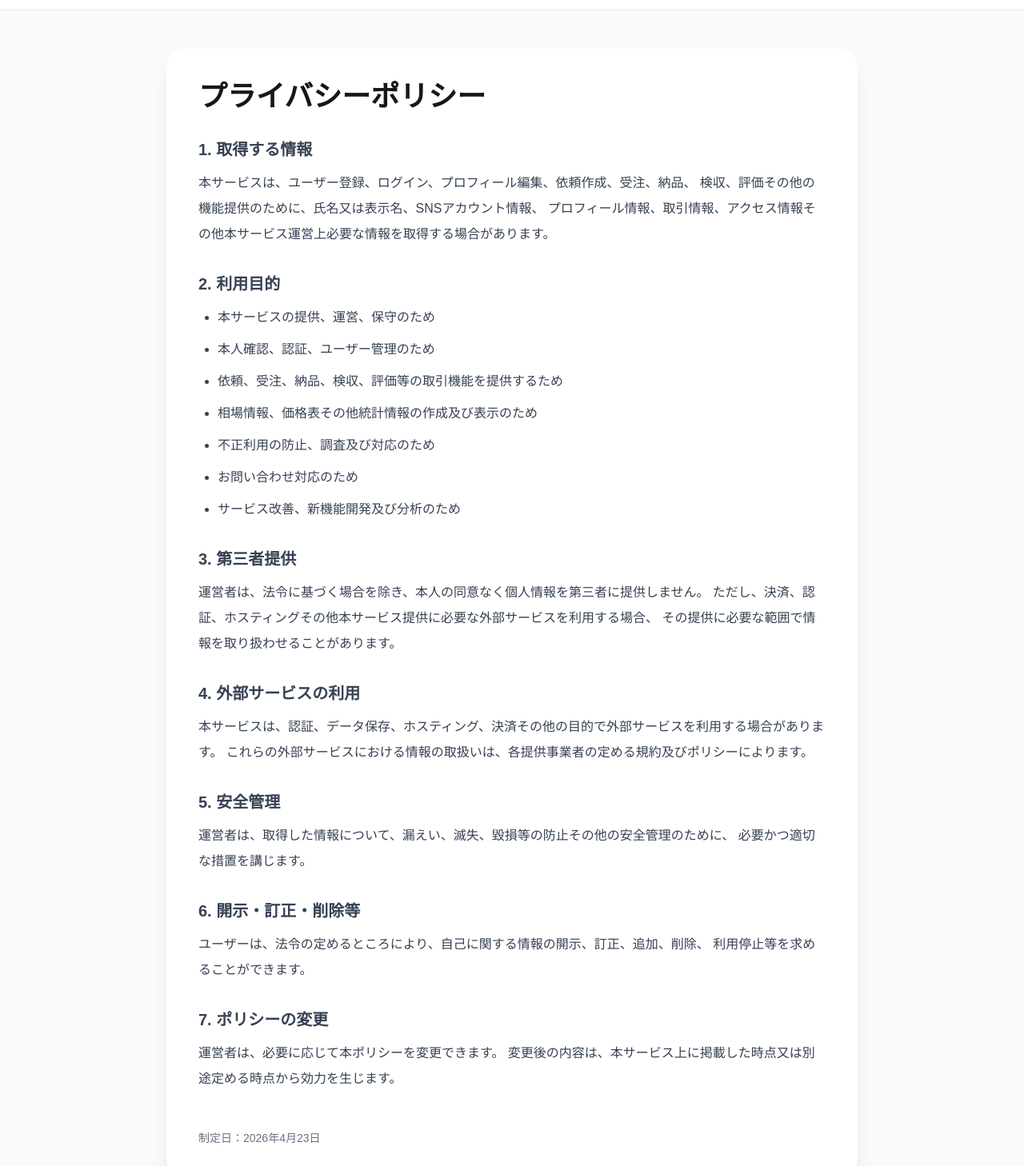
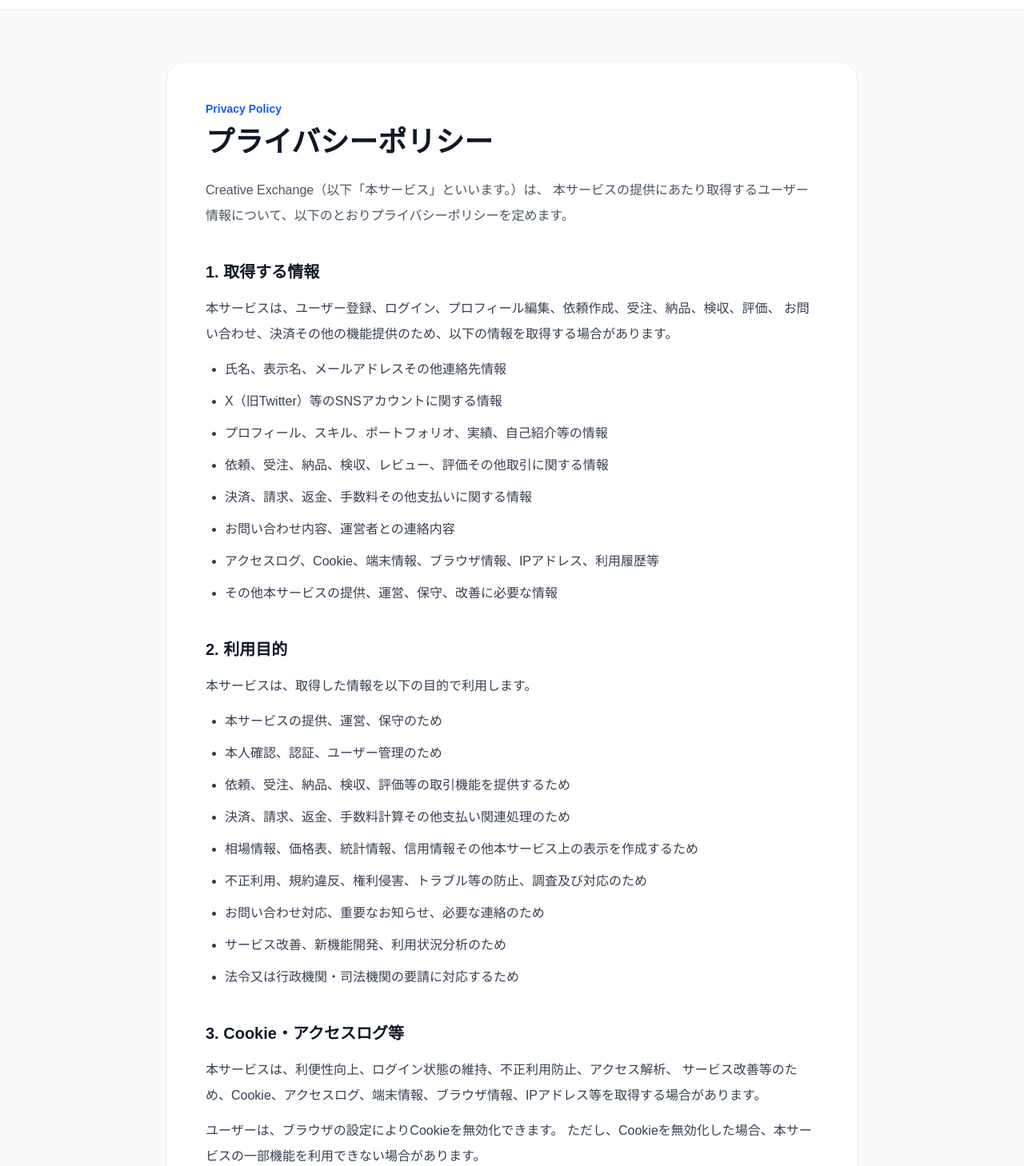
Before and after one commit to TAIGA-SAKONOE/creative-exchange, a Next.js app in the folder creative-exchange/: page /privacy in a window 1280 px wide. Shown: the part 60-1518 px from the top of the page at 80% size. Built offline with nearby package versions, Linux system fonts and the light colour scheme; no server answers.

Commit message:
Update page.tsx

```diff
--- a/creative-exchange/app/privacy/page.tsx
+++ b/creative-exchange/app/privacy/page.tsx
@@ -1,80 +1,170 @@
 export default function PrivacyPage() {
   return (
-    <div className="min-h-screen bg-gray-50 py-12">
-      <div className="max-w-4xl mx-auto px-4">
-        <div className="bg-white rounded-3xl shadow-xl p-10">
-          <h1 className="text-4xl font-bold mb-8">プライバシーポリシー</h1>
+    <main className="min-h-screen bg-gray-50">
+      <section className="max-w-4xl mx-auto px-4 py-16">
+        <div className="bg-white border border-gray-100 rounded-3xl shadow-sm p-8 md:p-12">
+          <p className="text-sm font-bold text-blue-600 mb-3">
+            Privacy Policy
+          </p>
 
-          <div className="space-y-8 text-gray-700 leading-8">
+          <h1 className="text-3xl md:text-4xl font-bold text-gray-900 mb-6">
+            プライバシーポリシー
+          </h1>
+
+          <p className="text-gray-600 leading-8 mb-10">
+            Creative Exchange（以下「本サービス」といいます。）は、
+            本サービスの提供にあたり取得するユーザー情報について、以下のとおりプライバシーポリシーを定めます。
+          </p>
+
+          <div className="space-y-10 text-gray-700 leading-8">
             <section>
-              <h2 className="text-xl font-bold mb-3">1. 取得する情報</h2>
+              <h2 className="text-xl font-bold text-gray-900 mb-4">1. 取得する情報</h2>
               <p>
-                本サービスは、ユーザー登録、ログイン、プロフィール編集、依頼作成、受注、納品、
-                検収、評価その他の機能提供のために、氏名又は表示名、SNSアカウント情報、
-                プロフィール情報、取引情報、アクセス情報その他本サービス運営上必要な情報を取得する場合があります。
+                本サービスは、ユーザー登録、ログイン、プロフィール編集、依頼作成、受注、納品、検収、評価、
+                お問い合わせ、決済その他の機能提供のため、以下の情報を取得する場合があります。
+              </p>
+              <ul className="list-disc pl-6 mt-3 space-y-2">
+                <li>氏名、表示名、メールアドレスその他連絡先情報</li>
+                <li>X（旧Twitter）等のSNSアカウントに関する情報</li>
+                <li>プロフィール、スキル、ポートフォリオ、実績、自己紹介等の情報</li>
+                <li>依頼、受注、納品、検収、レビュー、評価その他取引に関する情報</li>
+                <li>決済、請求、返金、手数料その他支払いに関する情報</li>
+                <li>お問い合わせ内容、運営者との連絡内容</li>
+                <li>アクセスログ、Cookie、端末情報、ブラウザ情報、IPアドレス、利用履歴等</li>
+                <li>その他本サービスの提供、運営、保守、改善に必要な情報</li>
+              </ul>
+            </section>
+
+            <section>
+              <h2 className="text-xl font-bold text-gray-900 mb-4">2. 利用目的</h2>
+              <p>本サービスは、取得した情報を以下の目的で利用します。</p>
+              <ul className="list-disc pl-6 mt-3 space-y-2">
+                <li>本サービスの提供、運営、保守のため</li>
+                <li>本人確認、認証、ユーザー管理のため</li>
+                <li>依頼、受注、納品、検収、評価等の取引機能を提供するため</li>
+                <li>決済、請求、返金、手数料計算その他支払い関連処理のため</li>
+                <li>相場情報、価格表、統計情報、信用情報その他本サービス上の表示を作成するため</li>
+                <li>不正利用、規約違反、権利侵害、トラブル等の防止、調査及び対応のため</li>
+                <li>お問い合わせ対応、重要なお知らせ、必要な連絡のため</li>
+                <li>サービス改善、新機能開発、利用状況分析のため</li>
+                <li>法令又は行政機関・司法機関の要請に対応するため</li>
+              </ul>
+            </section>
+
+            <section>
+              <h2 className="text-xl font-bold text-gray-900 mb-4">3. Cookie・アクセスログ等</h2>
+              <p>
+                本サービスは、利便性向上、ログイン状態の維持、不正利用防止、アクセス解析、
+                サービス改善等のため、Cookie、アクセスログ、端末情報、ブラウザ情報、IPアドレス等を取得する場合があります。
+              </p>
+              <p className="mt-3">
+                ユーザーは、ブラウザの設定によりCookieを無効化できます。
+                ただし、Cookieを無効化した場合、本サービスの一部機能を利用できない場合があります。
               </p>
             </section>
 
             <section>
-              <h2 className="text-xl font-bold mb-3">2. 利用目的</h2>
-              <ul className="list-disc pl-6 space-y-2">
-                <li>本サービスの提供、運営、保守のため</li>
-                <li>本人確認、認証、ユーザー管理のため</li>
-                <li>依頼、受注、納品、検収、評価等の取引機能を提供するため</li>
-                <li>相場情報、価格表その他統計情報の作成及び表示のため</li>
-                <li>不正利用の防止、調査及び対応のため</li>
-                <li>お問い合わせ対応のため</li>
-                <li>サービス改善、新機能開発及び分析のため</li>
-              </ul>
-            </section>
-
-            <section>
-              <h2 className="text-xl font-bold mb-3">3. 第三者提供</h2>
+              <h2 className="text-xl font-bold text-gray-900 mb-4">4. 外部サービスの利用</h2>
               <p>
-                運営者は、法令に基づく場合を除き、本人の同意なく個人情報を第三者に提供しません。
-                ただし、決済、認証、ホスティングその他本サービス提供に必要な外部サービスを利用する場合、
-                その提供に必要な範囲で情報を取り扱わせることがあります。
+                本サービスは、認証、データ保存、ホスティング、決済、アクセス解析、メール送信その他の目的で、
+                外部サービスを利用する場合があります。
+              </p>
+              <p className="mt-3">
+                外部サービスには、Supabase、Vercel、Stripe、X（旧Twitter）その他運営者が必要と認めるサービスが含まれます。
+                これらの外部サービスにおける情報の取扱いは、各提供事業者の定める規約及びポリシーにも従います。
               </p>
             </section>
 
             <section>
-              <h2 className="text-xl font-bold mb-3">4. 外部サービスの利用</h2>
+              <h2 className="text-xl font-bold text-gray-900 mb-4">5. 決済情報の取扱い</h2>
               <p>
-                本サービスは、認証、データ保存、ホスティング、決済その他の目的で外部サービスを利用する場合があります。
-                これらの外部サービスにおける情報の取扱いは、各提供事業者の定める規約及びポリシーによります。
+                本サービスは、決済処理のためにStripeその他の外部決済サービスを利用する場合があります。
+                クレジットカード番号等の決済手段に関する情報は、原則として外部決済サービス事業者により管理され、
+                本サービス運営者が直接保持しない場合があります。
+              </p>
+              <p className="mt-3">
+                本サービスは、決済状況、支払金額、返金状況、手数料、取引ID等、
+                サービス提供に必要な範囲の決済関連情報を取得又は参照する場合があります。
               </p>
             </section>
 
             <section>
-              <h2 className="text-xl font-bold mb-3">5. 安全管理</h2>
+              <h2 className="text-xl font-bold text-gray-900 mb-4">6. 第三者提供</h2>
               <p>
-                運営者は、取得した情報について、漏えい、滅失、毀損等の防止その他の安全管理のために、
-                必要かつ適切な措置を講じます。
+                運営者は、法令に基づく場合、本人の同意がある場合、生命・身体・財産の保護のために必要な場合、
+                公的機関への協力が必要な場合その他法令により認められる場合を除き、
+                本人の同意なく個人情報を第三者に提供しません。
               </p>
             </section>
 
             <section>
-              <h2 className="text-xl font-bold mb-3">6. 開示・訂正・削除等</h2>
+              <h2 className="text-xl font-bold text-gray-900 mb-4">7. 業務委託</h2>
               <p>
-                ユーザーは、法令の定めるところにより、自己に関する情報の開示、訂正、追加、削除、
-                利用停止等を求めることができます。
+                運営者は、本サービスの提供、運営、保守、決済、問い合わせ対応、分析、法務・税務対応その他必要な業務の一部を
+                外部事業者に委託する場合があります。この場合、委託先に対して必要な範囲で情報を提供し、
+                適切な管理を行うよう努めます。
               </p>
             </section>
 
             <section>
-              <h2 className="text-xl font-bold mb-3">7. ポリシーの変更</h2>
+              <h2 className="text-xl font-bold text-gray-900 mb-4">8. 安全管理</h2>
+              <p>
+                運営者は、取得した情報について、漏えい、滅失、毀損、不正アクセス等の防止その他の安全管理のために、
+                必要かつ適切な措置を講じるよう努めます。
+              </p>
+            </section>
+
+            <section>
+              <h2 className="text-xl font-bold text-gray-900 mb-4">9. 開示・訂正・削除等</h2>
+              <p>
+                ユーザーは、法令の定めるところにより、自己に関する情報の開示、訂正、追加、削除、
+                利用停止、第三者提供停止等を求めることができます。
+              </p>
+              <p className="mt-3">
+                請求方法その他詳細については、お問い合わせページよりご連絡ください。
+                ただし、本人確認、法令上の保存義務、取引記録の保全、不正防止等のため、
+                一部の情報について削除又は利用停止に応じられない場合があります。
+              </p>
+            </section>
+
+            <section>
+              <h2 className="text-xl font-bold text-gray-900 mb-4">10. 退会後の情報</h2>
+              <p>
+                ユーザーが退会した場合であっても、法令遵守、紛争防止、不正利用防止、取引記録の保全、
+                会計処理その他本サービス運営上必要な範囲で、一定期間情報を保持する場合があります。
+              </p>
+            </section>
+
+            <section>
+              <h2 className="text-xl font-bold text-gray-900 mb-4">11. 未成年者の利用</h2>
+              <p>
+                未成年者が本サービスを利用する場合は、親権者その他法定代理人の同意を得た上で利用するものとします。
+                未成年者が本サービスを利用した場合、当該同意を得ているものとみなします。
+              </p>
+            </section>
+
+            <section>
+              <h2 className="text-xl font-bold text-gray-900 mb-4">12. ポリシーの変更</h2>
               <p>
                 運営者は、必要に応じて本ポリシーを変更できます。
                 変更後の内容は、本サービス上に掲載した時点又は別途定める時点から効力を生じます。
               </p>
             </section>
 
-            <section className="pt-4 text-sm text-gray-500">
-              制定日：2026年4月23日
+            <section>
+              <h2 className="text-xl font-bold text-gray-900 mb-4">13. お問い合わせ窓口</h2>
+              <p>
+                本ポリシーに関するお問い合わせ、個人情報の開示・訂正・削除等の請求は、
+                お問い合わせページよりご連絡ください。
+              </p>
             </section>
           </div>
+
+          <div className="mt-12 pt-6 border-t border-gray-100 text-sm text-gray-500">
+            制定日：2026年4月23日
+          </div>
         </div>
-      </div>
-    </div>
+      </section>
+    </main>
   )
 }
```
